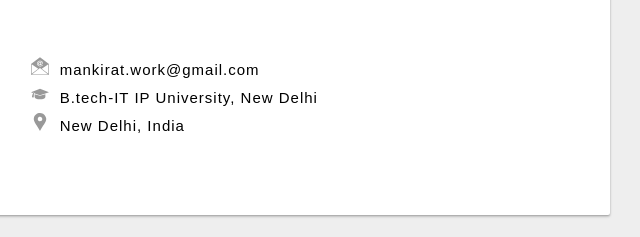
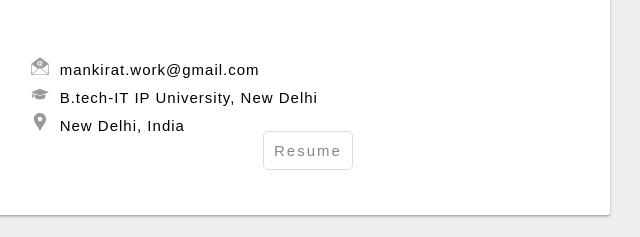
Before and after one commit to manki11/Profilepage, a plain HTML site: page index.html in a window 1280 px wide. Shown: the part 1223-1460 px from the top of the page, 542-1182 px from the left. Drawn offline with nearby package versions, Linux system fonts and the light colour scheme; animation ran at ten frames a second.

Commit message:
resume added

```diff
--- a/index.html
+++ b/index.html
@@ -148,6 +148,9 @@
                         New Delhi</p>
 
                     <p class="am-details"><span id="location-about-pic"></span>&nbsp;&nbsp;New Delhi, India</p>
+
+                    <div><a href="./resume.pdf"
+                            class="project-link">Resume</a></div>
 
 
                 </div>
```
Also changed, not shown: 1 other file.
